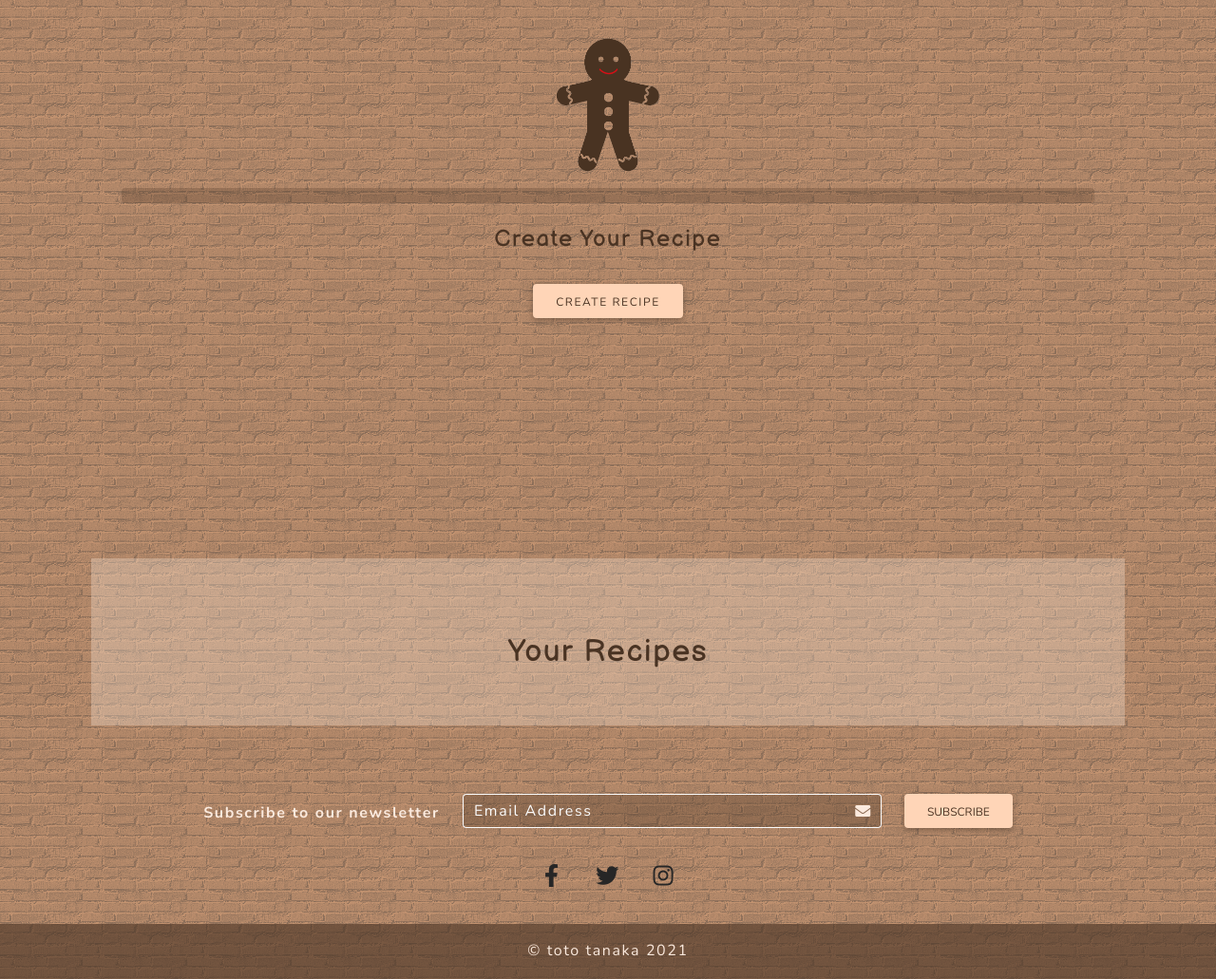
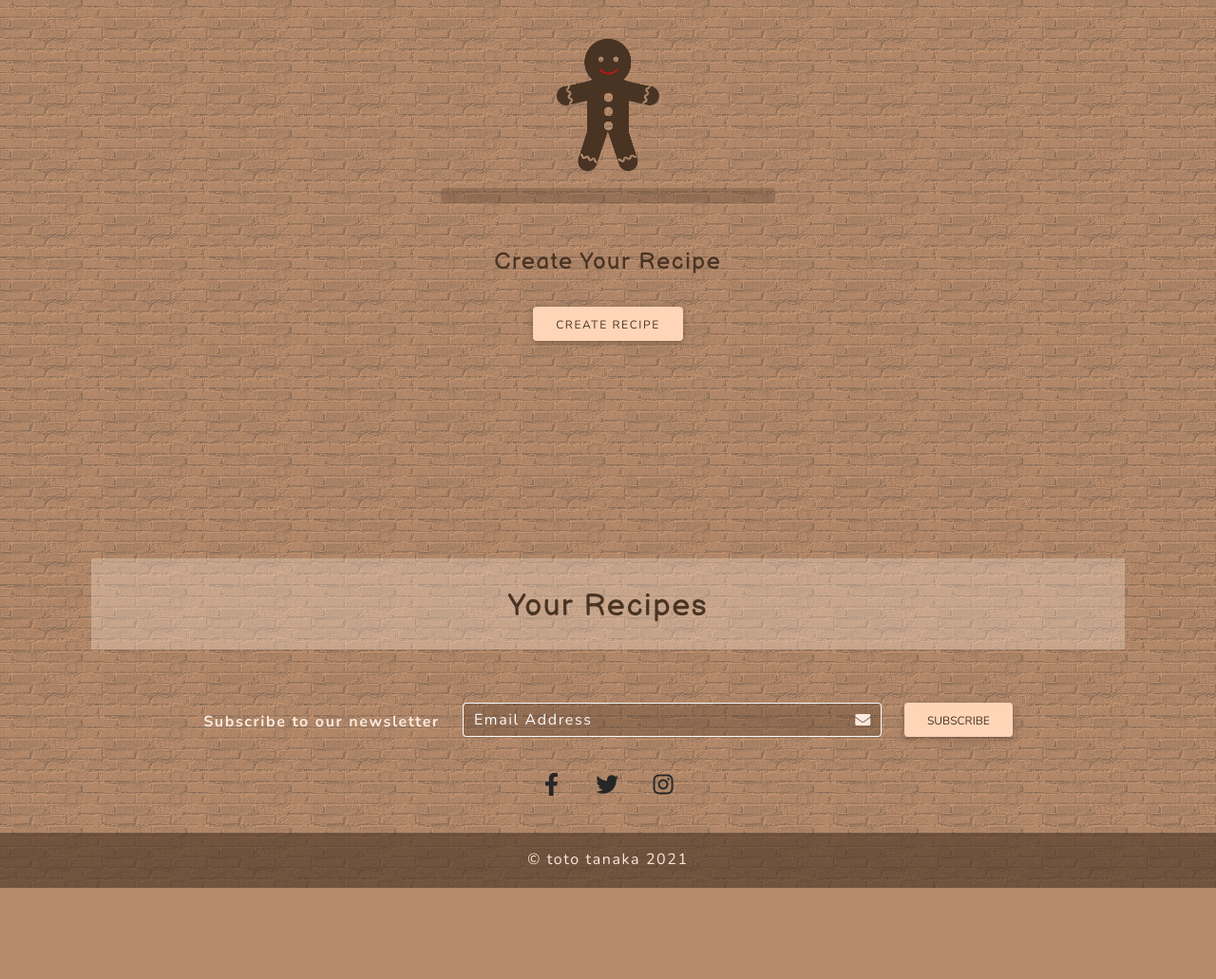
Before and after one commit to Toto-Kotaro-Tanaka/ms3-uncle-jams-baking-recipes, a Flask app: page /profile/admin in a window 1280 px wide. Shown: the part 212-1243 px from the top of the page at 95% size. After the commit the page ends 1147 px from the top, so only its background shows below. Run offline with Flask 2, Linux system fonts and the light colour scheme; the visitor is signed in with stand-in values (Sample User, id 1); a database or web service that is not in the repository returns one stand-in record (values such as "Sample title"); some libraries are stand-ins or nearby versions.

Commit message:
Style profile.html for desktop size

```diff
--- a/static/css/style.css
+++ b/static/css/style.css
@@ -601,6 +601,11 @@ header {
         margin: 2rem auto 1rem;
         width: 60%;
     }
+
+    hr.hr-493323 {
+        margin-bottom: 3rem;
+        width: 22rem;
+    }
 }
 
 /* -- Media Query: Screen Size Bigger Than 62rem / 992px -- */
--- a/templates/profile.html
+++ b/templates/profile.html
@@ -15,11 +15,14 @@
 
 
 {% block content %}
-<section id="section-recipe">
+<section id="section-recipe-summary">
+    <div class="container-fluid">
+        <div class="row">
             <h3 class="recipe-title font-balsamiq color-493323 text-center">Your Recipes</h3>
             <!-- Credit: MDB Cards @ https://mdbootstrap.com/docs/standard/components/cards/ -->
             {% for recipe in recipes %}
             {% if session.user | lower == recipe.username | lower %}
+            <div class="col-md-6 col-lg-4">
                 <div class="card recipe-summary bg-color-fbeade">
                     <!-- Recipe Image & Category & Title -->
                     <div class="card-body">
@@ -32,7 +35,8 @@
                     </div>
                     <!-- Recipe Owner & Posted Date -->
                     <ul class="list-group list-group-flush posted-list">
-            <li class="list-group-item bg-color-fbeade text-center">Posted by {{ recipe.username | capitalize }}</li>
+                        <li class="list-group-item bg-color-fbeade text-center">Posted by
+                            {{ recipe.username | capitalize }}</li>
                         <li class="list-group-item bg-color-fbeade text-center">on {{ recipe.posted_date }}
                         </li>
                     </ul>
@@ -44,10 +48,13 @@
                                 class="fas fa-trash-alt"></i> Delete</a>
                     </div>
                 </div>
+            </div>
             {% endif %}
             {% endfor %}
+        </div>
         <!-- /End of Credit -->
         <div class="blank-space-bottom"></div>
+    </div>
 </section>
 
 {% endblock %}
```
Lines whose indentation alone changed are shown as unchanged.
